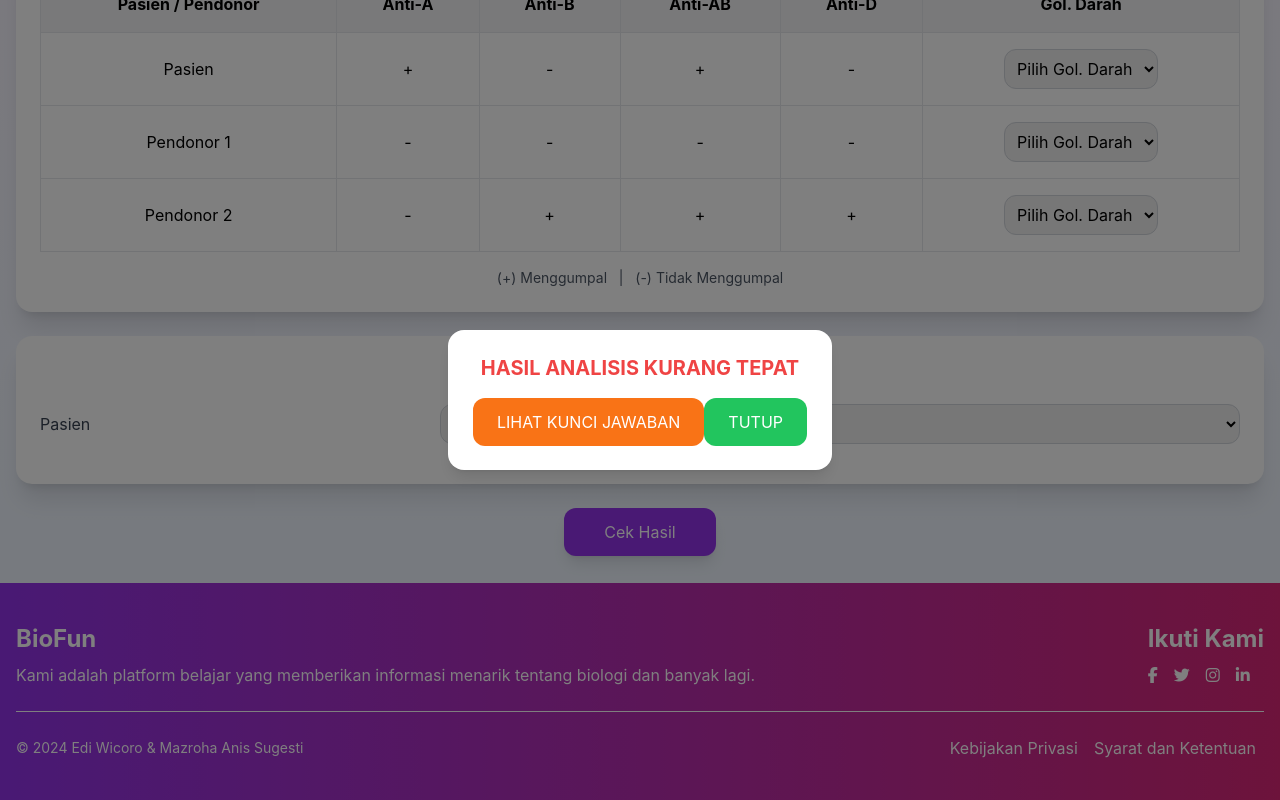
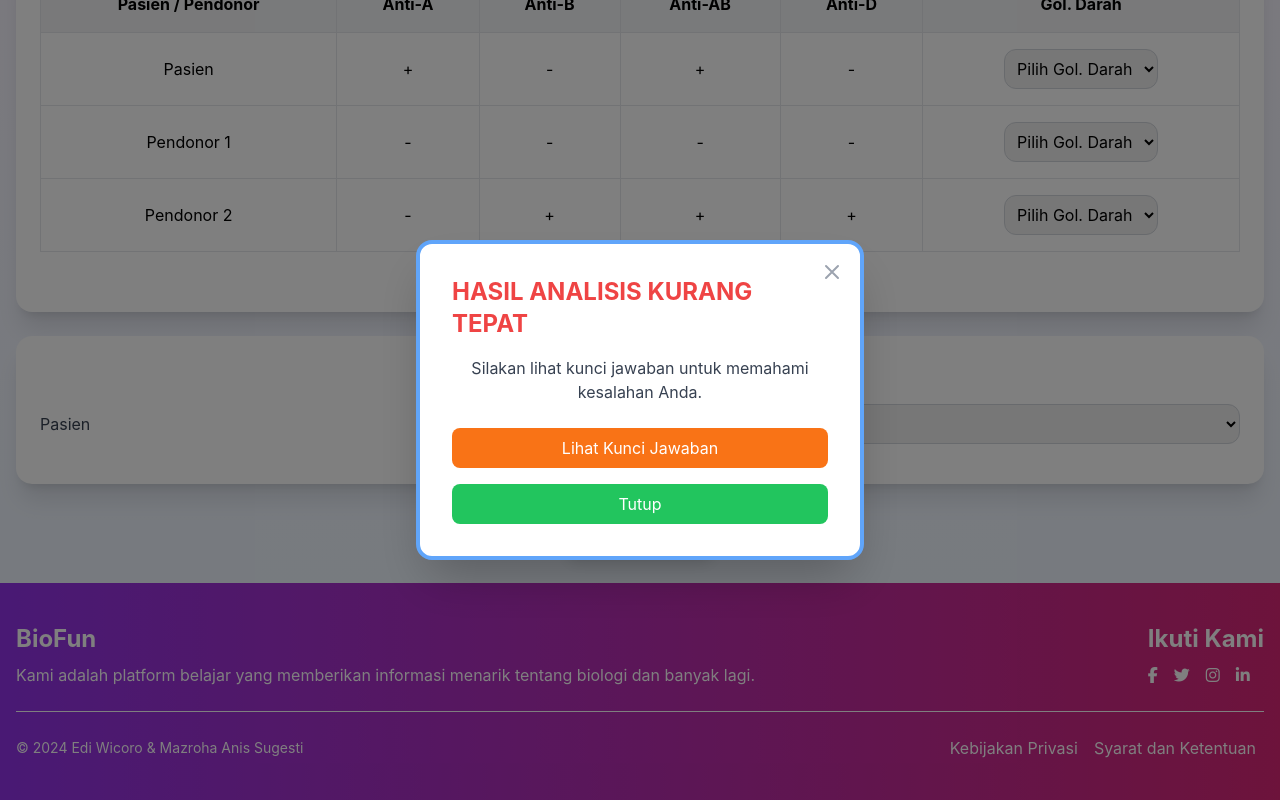
Before and after one commit to Ediw7/biofun, a React (Create React App) app: page /eksperimen-perbandingan in a window 1280 px wide. Both pictures are taken after a click on the button "Cek Hasil". Shown: the part 281-1081 px from the top of the page. Built offline with nearby package versions, Linux system fonts and the light colour scheme.

Commit message:
eksperimen perbandingan fiks

```diff
--- a/src/pages/EksperimenPerbandingan.js
+++ b/src/pages/EksperimenPerbandingan.js
@@ -186,44 +186,64 @@ const EksperimenPerbandingan = () => {
         </button>
       </div>
 
-      {/* Popup - Responsive */}
+     {/* Popup - Responsive and Elegant */}
 {showPopup && (
-        <div className="fixed inset-0 bg-black bg-opacity-50 flex justify-center items-center z-50">
-          <div className="bg-white w-80 md:w-96 p-4 md:p-6 rounded-2xl shadow-lg text-center relative">
+  <div className="fixed inset-0 bg-black bg-opacity-50 flex items-center justify-center z-50 p-4">
+    <div className="bg-white rounded-2xl shadow-2xl w-full max-w-md p-6 sm:p-8 border-4 border-blue-400 relative">
+      {/* Close Button */}
+      <button
+        onClick={handleClosePopup}
+        className="absolute top-4 right-4 text-gray-400 hover:text-gray-600"
+        aria-label="Close"
+      >
+        <svg xmlns="http://www.w3.org/2000/svg" className="h-6 w-6" fill="none" viewBox="0 0 24 24" stroke="currentColor">
+          <path strokeLinecap="round" strokeLinejoin="round" strokeWidth={2} d="M6 18L18 6M6 6l12 12" />
+        </svg>
+      </button>
+      {/* Header */}
+      <h3
+        className={`text-2xl font-bold mb-4 ${
+          popupType === 'benar' ? 'text-green-500' : 'text-red-500'
+        }`}
+      >
+        {popupType === 'benar' ? 'SELAMAT! JAWABAN ANDA BENAR' : 'HASIL ANALISIS KURANG TEPAT'}
+      </h3>
+      {/* Content */}
+      <div className="text-gray-700 text-center mb-6">
+        {popupType === 'benar'
+          ? 'Anda telah memberikan jawaban yang tepat. Teruskan usaha yang baik ini!'
+          : 'Silakan lihat kunci jawaban untuk memahami kesalahan Anda.'}
+      </div>
+      {/* Buttons */}
+      <div className="space-y-4">
         {popupType === 'benar' ? (
-              <>
-                <h2 className="text-lg md:text-xl font-bold text-green-500 mb-4">
-                  SELAMAT! JAWABAN ANDA BENAR
-                </h2>
           <button
-                  className="bg-green-500 text-white px-4 md:px-6 py-2 md:py-3 rounded-xl hover:bg-green-600 transition"
             onClick={handleClosePopup}
+            className="w-full bg-green-500 text-white py-2 rounded-lg hover:bg-green-600 transition transform hover:scale-105"
           >
-                  TUTUP
+            Tutup
           </button>
-              </>
         ) : (
           <>
-                <h2 className="text-lg md:text-xl font-bold text-red-500 mb-4">
-                  HASIL ANALISIS KURANG TEPAT
-                </h2>
             <button
-                  className="bg-orange-500 text-white px-4 md:px-6 py-2 md:py-3 rounded-xl hover:bg-orange-600 transition"
               onClick={handleLihatKunciJawaban}
+              className="w-full bg-orange-500 text-white py-2 rounded-lg hover:bg-orange-600 transition transform hover:scale-105"
             >
-                  LIHAT KUNCI JAWABAN
+              Lihat Kunci Jawaban
             </button>
             <button
-                  className="bg-green-500 text-white px-4 md:px-6 py-2 md:py-3 rounded-xl hover:bg-green-600 transition"
               onClick={handleClosePopup}
+              className="w-full bg-green-500 text-white py-2 rounded-lg hover:bg-green-600 transition transform hover:scale-105"
             >
-                  TUTUP
+              Tutup
             </button>
           </>
         )}
       </div>
     </div>
+  </div>
 )}
+
     </div>
   );
 };
```
Lines whose indentation alone changed are shown as unchanged.
